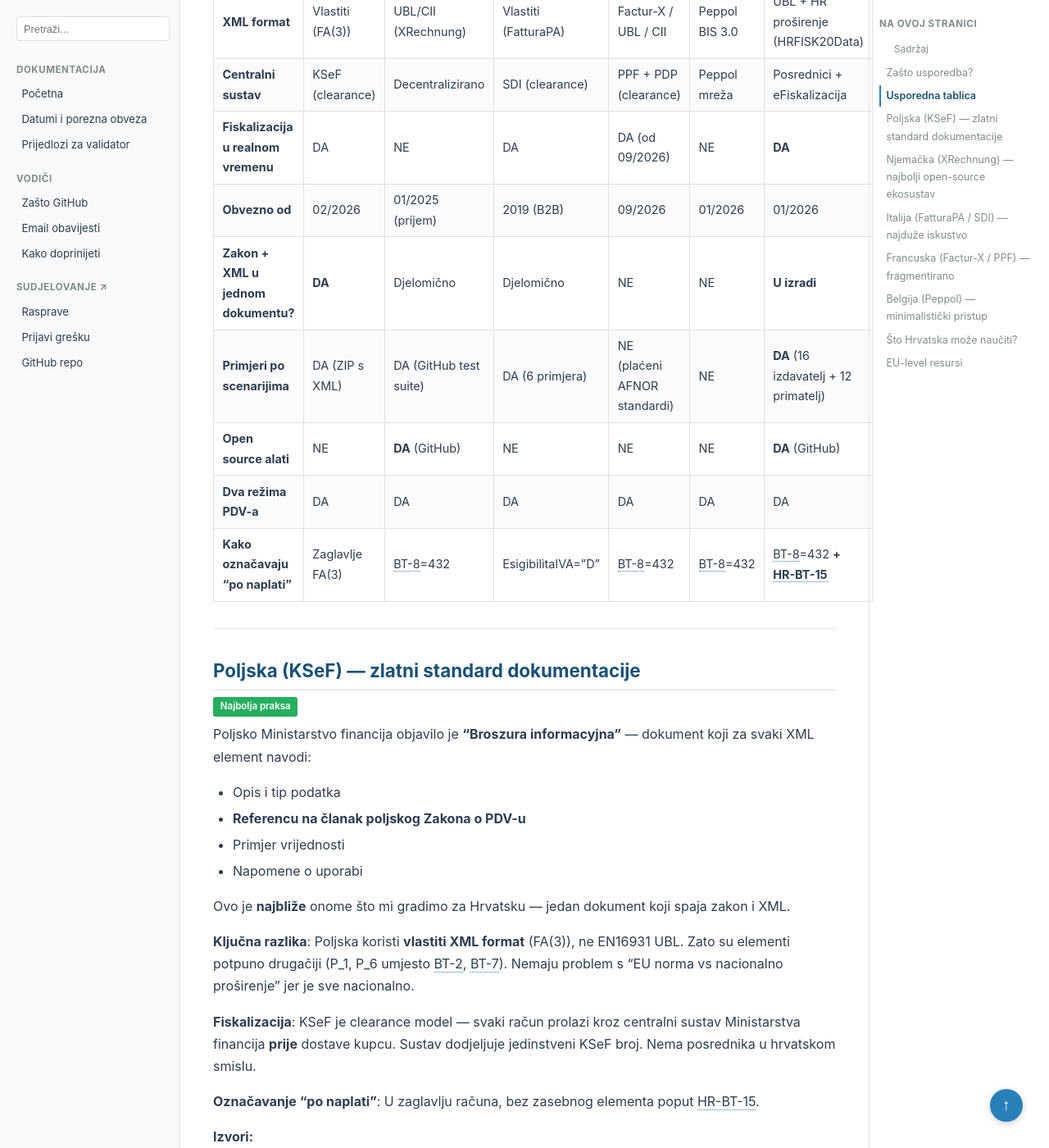
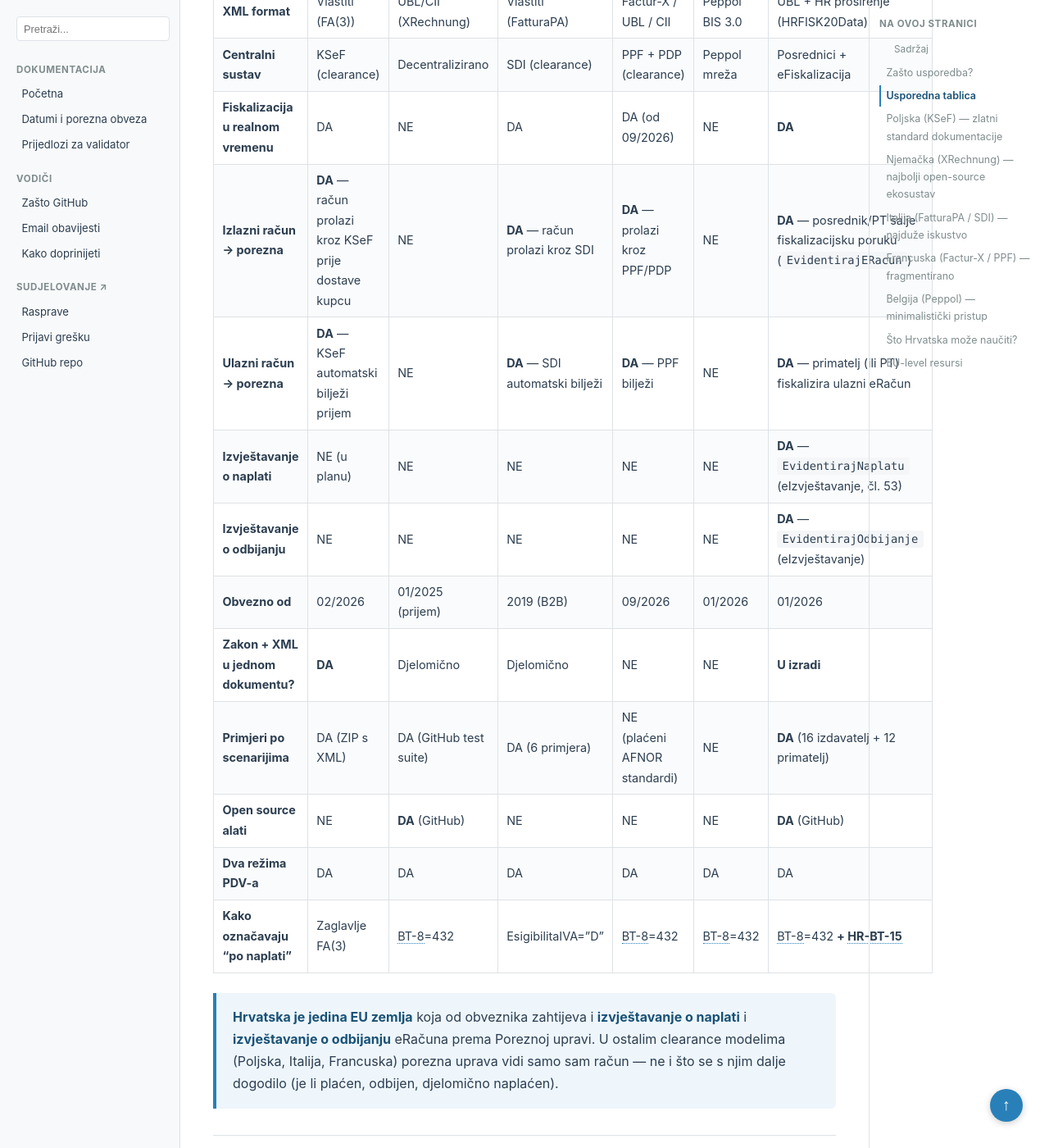
Before and after one commit to dageci/eracun-fiskalizacija-datumi, a Jekyll site: the page built from docs/europska-usporedba.md, in a window 1280 px wide and 1400 px high, scrolled down 1240 px. Shown: the whole window at 82% size. Built offline with Jekyll 4.4.1, drawn with Linux system fonts in a browser that asks for light colours; some of the changed text lies outside the part shown.

Commit message:
europska usporedba: dodane kolone za slanje podataka prema poreznoj
Nove kolone u tablici: izlazni račun → porezna, ulazni račun → porezna,
izvještavanje o naplati, izvještavanje o odbijanju.
Napomena da je HR jedina EU zemlja s eIzvještavanjem o naplati i odbijanju.

```diff
--- a/docs/europska-usporedba.md
+++ b/docs/europska-usporedba.md
@@ -28,12 +28,18 @@
 | **XML format** | Vlastiti (FA(3)) | UBL/CII (XRechnung) | Vlastiti (FatturaPA) | Factur-X / UBL / CII | Peppol BIS 3.0 | UBL + HR proširenje (HRFISK20Data) |
 | **Centralni sustav** | KSeF (clearance) | Decentralizirano | SDI (clearance) | PPF + PDP (clearance) | Peppol mreža | Posrednici + eFiskalizacija |
 | **Fiskalizacija u realnom vremenu** | DA | NE | DA | DA (od 09/2026) | NE | **DA** |
+| **Izlazni račun → porezna** | **DA** — račun prolazi kroz KSeF prije dostave kupcu | NE | **DA** — račun prolazi kroz SDI | **DA** — prolazi kroz PPF/PDP | NE | **DA** — posrednik/PT šalje fiskalizacijsku poruku (`EvidentirajERacun`) |
+| **Ulazni račun → porezna** | **DA** — KSeF automatski bilježi prijem | NE | **DA** — SDI automatski bilježi | **DA** — PPF bilježi | NE | **DA** — primatelj (ili PT) fiskalizira ulazni eRačun |
+| **Izvještavanje o naplati** | NE (u planu) | NE | NE | NE | NE | **DA** — `EvidentirajNaplatu` (eIzvještavanje, čl. 53) |
+| **Izvještavanje o odbijanju** | NE | NE | NE | NE | NE | **DA** — `EvidentirajOdbijanje` (eIzvještavanje) |
 | **Obvezno od** | 02/2026 | 01/2025 (prijem) | 2019 (B2B) | 09/2026 | 01/2026 | 01/2026 |
 | **Zakon + XML u jednom dokumentu?** | **DA** | Djelomično | Djelomično | NE | NE | **U izradi** |
 | **Primjeri po scenarijima** | DA (ZIP s XML) | DA (GitHub test suite) | DA (6 primjera) | NE (plaćeni AFNOR standardi) | NE | **DA** (16 izdavatelj + 12 primatelj) |
 | **Open source alati** | NE | **DA** (GitHub) | NE | NE | NE | **DA** (GitHub) |
 | **Dva režima PDV-a** | DA | DA | DA | DA | DA | DA |
 | **Kako označavaju "po naplati"** | Zaglavlje FA(3) | BT-8=432 | EsigibilitaIVA="D" | BT-8=432 | BT-8=432 | BT-8=432 **+ HR-BT-15** |
+
+> **Hrvatska je jedina EU zemlja** koja od obveznika zahtijeva i **izvještavanje o naplati** i **izvještavanje o odbijanju** eRačuna prema Poreznoj upravi. U ostalim clearance modelima (Poljska, Italija, Francuska) porezna uprava vidi samo sam račun — ne i što se s njim dalje dogodilo (je li plaćen, odbijen, djelomično naplaćen).
 
 ---
 
```
